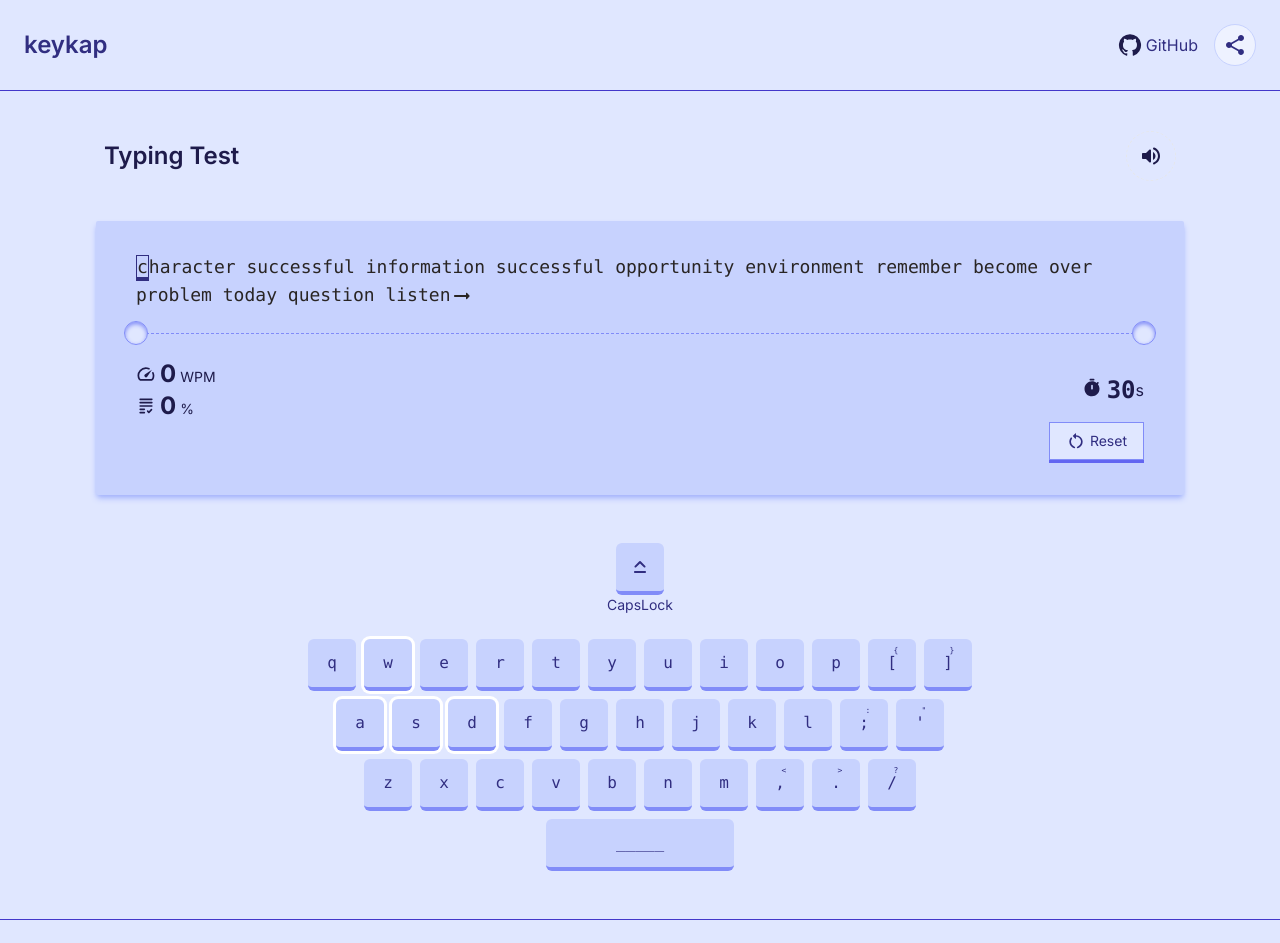
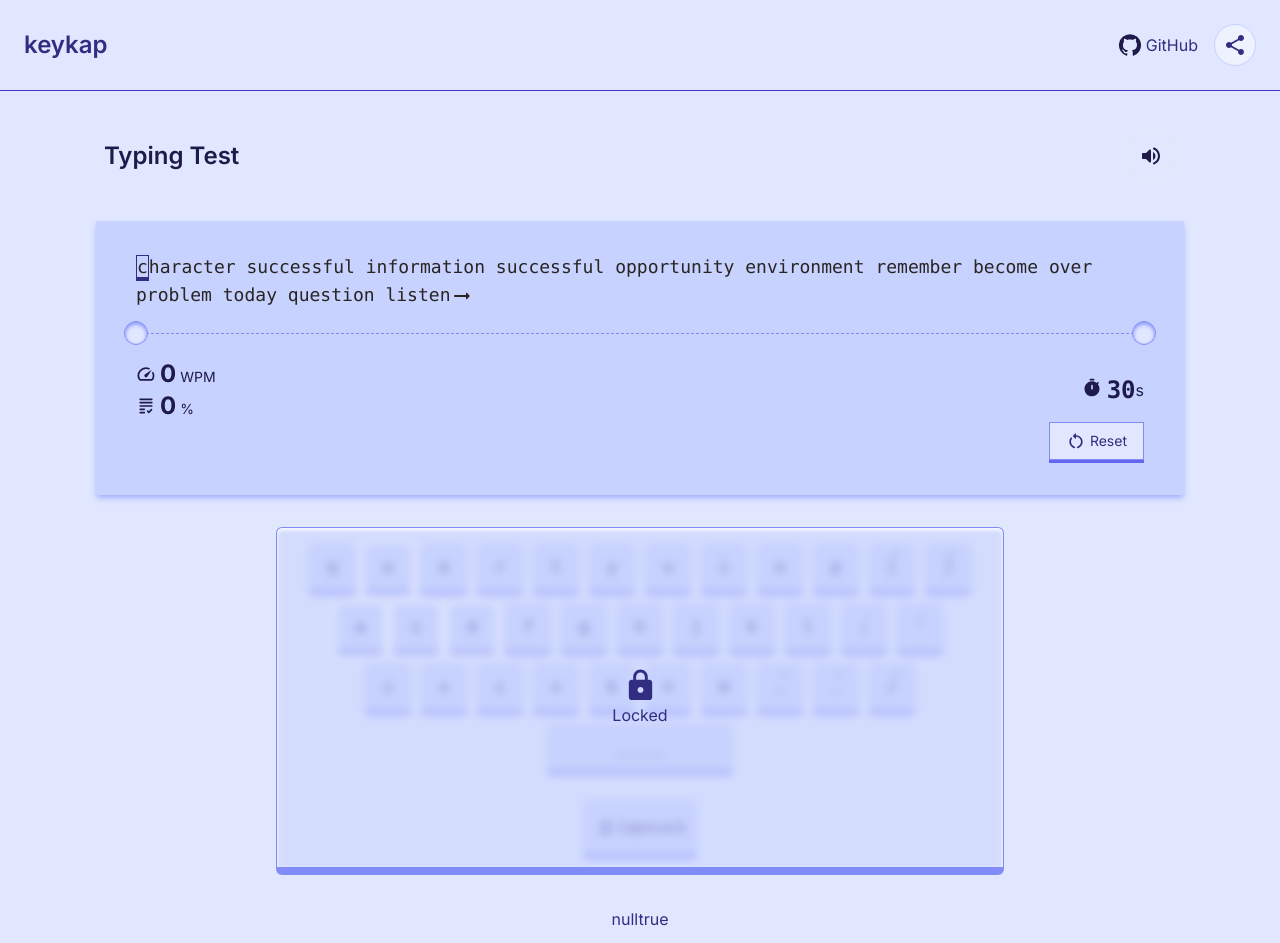
Before and after one commit to mind0bender/keykap, a Next.js app: page / in a window 1280 px wide. Shown: the top 943 px of the page. Built offline with nearby package versions, Linux system fonts and the light colour scheme.

Commit message:
{ "IDK": true }

```diff
--- a/app/components/modifiers.tsx
+++ b/app/components/modifiers.tsx
@@ -29,11 +29,13 @@ function VirtualModifierKaps({
   return (
     <div {...rest}>
       <div className={`flex flex-col justify-center items-center`}>
-        <VirtualKeyKap pressed={keyboardModifierStates.capsLock} square={false}>
+        <VirtualKeyKap
+          className={`py-1`}
+          pressed={keyboardModifierStates.capsLock}
+          square={false}>
           <KeyboardCapslockRounded className={`text-base sm:text-2xl`} />
-          <br />
+          <span className={`text-sm`}>CapsLock</span>
         </VirtualKeyKap>
-        <span className={`text-sm`}>CapsLock</span>
       </div>
     </div>
   );
--- a/app/components/typingarea.tsx
+++ b/app/components/typingarea.tsx
@@ -108,7 +108,7 @@ function TypingArea(
               key={idx}>
               {((): ReactNode => {
                 const renderedChar: string = typed[idx] || char;
-                return renderedChar === " " ? <> </> : renderedChar;
+                return renderedChar === " " ? <span> </span> : renderedChar;
               })()}
             </Letter>
           );
@@ -159,6 +159,7 @@ function TypingArea(
               </span>
             </div>
           </div>
+          <div className={`flex justify-center items-cente`}>
             <div title={`timer`} className={`flex justify-center items-center`}>
               <TimerRounded fontSize={"small"} className={`-translate-y-0.5`} />{" "}
               &nbsp;
@@ -170,6 +171,7 @@ function TypingArea(
               <abbr className={`no-underline`} title={"seconds"}>
                 s
               </abbr>
+            </div>
           </div>
         </div>
         <div className={`flex justify-end w-full`}>
--- a/app/components/virtual_keyboard.tsx
+++ b/app/components/virtual_keyboard.tsx
@@ -22,11 +22,6 @@ function VirtualKeyboard({
     <div className={className}>
       <div
         className={`relative flex flex-col justify-center items-center gap-2 px-8 py-4`}>
-        <div className={`pb-4`}>
-          <VirtualModifierKaps
-            keyboardModifierStates={keyboardModifierStates}
-          />
-        </div>
         <div
           className={`absolute z-10 flex-col cursor-not-allowed shadow-inner shadow-white justify-center items-center rounded-md top-0 left-0 w-full h-full backdrop-blur-sm bg-opacity-50 border border-primary-400 ${
             locked ? "flex" : "hidden"
@@ -262,6 +257,11 @@ function VirtualKeyboard({
             {"      _____      "}
           </VirtualKeyKap>
         </div>
+        <div className={`pt-4`}>
+          <VirtualModifierKaps
+            keyboardModifierStates={keyboardModifierStates}
+          />
+        </div>
       </div>
     </div>
   );
--- a/app/components/virtual_keykap.tsx
+++ b/app/components/virtual_keykap.tsx
@@ -21,14 +21,14 @@ function VirtualKeyKap({
 }: VirtualKeyKapProps): JSX.Element {
   return (
     <div
+      {...rest}
       className={`${pressed ? "border-b-0 translate-y-1" : "border-b-4"} ${
         gaming && "ring"
       } ${
         pressed ? (wrong ? "bg-error-400" : "bg-primary-300") : "bg-primary-200"
       } relative border-primary-400 ring-white rounded-md duration-150 ${
         rest.className
-      }`}
-      {...rest}>
+      }`}>
       <kbd
         className={`h-6 md:h-8 lg:h-12 p-2 md:p-3 text-base sm:text-l flex flex-col justify-center items-center rounded-md ${
           square ? "aspect-square" : "min-w-6 md:min-w-8 lg:min-w-12"
--- a/app/page.tsx
+++ b/app/page.tsx
@@ -1,5 +1,6 @@
 "use client";
 import {
+  FocusEvent,
   KeyboardEvent,
   KeyboardEventHandler,
   MutableRefObject,
@@ -65,6 +66,7 @@ export default function Home(): JSX.Element {
   );
 
   const [isMuted, setIsMuted] = useState<boolean>(false);
+  const [isFocused, setIsFocused] = useState<boolean>(true);
 
   const timerMaxValue: MutableRefObject<number> = useRef<number>(30);
   const [timer, setTimer] = useState<number>(timerMaxValue.current);
@@ -94,7 +96,6 @@ export default function Home(): JSX.Element {
         stopTimer();
       }
     }
-    console.log({ timerInterval: timerIntervalRef.current });
     // I only want the wpm state to update at 1 Hz, not on every keystroke.
     // eslint-disable-next-line react-hooks/exhaustive-deps
   }, [timer]);
@@ -243,6 +244,30 @@ export default function Home(): JSX.Element {
     []
   );
 
+  useEffect((): (() => void) => {
+    if (isFocused) {
+      if (!timerIntervalRef.current && timer !== timerMaxValue.current) {
+        startTimer();
+      }
+      if (document.activeElement !== area.current) {
+        area.current?.focus();
+        console.log("trying to focus");
+      }
+    } else {
+      stopTimer();
+      setKeysPressed(new Set());
+    }
+
+    return (): void => {};
+  }, [isFocused, timer, startTimer, stopTimer]);
+
+  const onFocusChangeHandler: (e: FocusEvent) => void = useCallback(
+    (e: FocusEvent): void => {
+      setIsFocused(document.hasFocus());
+    },
+    []
+  );
+
   return (
     <div className={`w-full flex justify-center items-center`}>
       <div className="flex w-full max-w-4xl lg:max-w-6xl flex-col items-center justify-center p-8 gap-8">
@@ -277,14 +302,18 @@ export default function Home(): JSX.Element {
           value={typed}
           onKeyDown={keyDownHandler}
           onKeyUp={keyUpHandler}
+          onFocus={onFocusChangeHandler}
+          onBlur={onFocusChangeHandler}
         />
         <VirtualKeyboard
           className={`hidden sm:block`}
           supposedChar={supposed?.[typed.length - 1]}
           pressed={keysPressed}
-          locked={timer <= 0}
+          locked={!timerIntervalRef.current || !isFocused}
           keyboardModifierStates={KeyboardModifiers}
         />
+        {timerIntervalRef.current + ""}
+        {isFocused + ""}
       </div>
     </div>
   );
```
Lines whose indentation alone changed are shown as unchanged.
